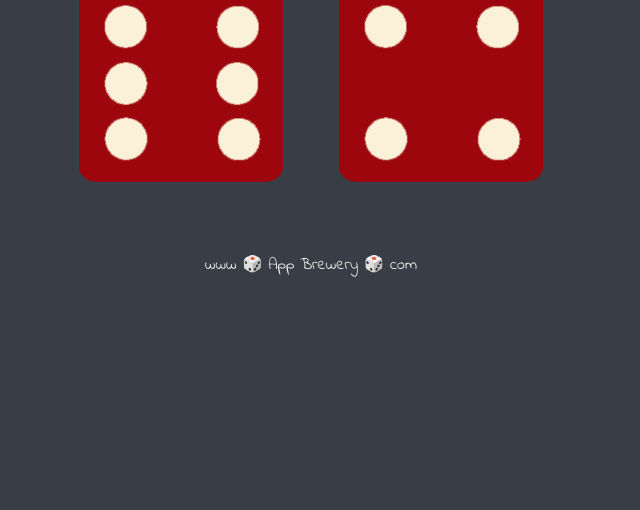
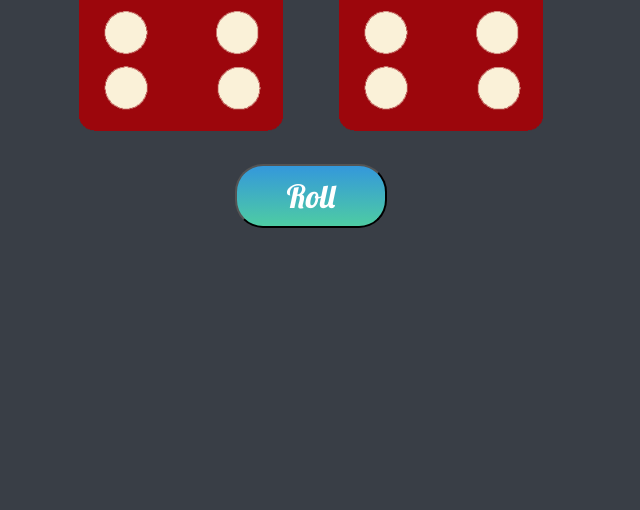
Before and after one commit to doutdes0/Dice-Game, a plain HTML site: page index.html in a window 1280 px wide. Shown: the part 290-800 px from the top of the page, without its empty margins (329-969 px from the left). Drawn offline with Linux system fonts and the light colour scheme.

Commit message:
Button
Added a button which rolls for you, no need to refresh the page

```diff
--- a/index.html
+++ b/index.html
@@ -22,11 +22,10 @@
       </div>
 
     </div>
-
+    <div class="button">
+      <button class="btn" name="button" onclick="roll()">Roll</button>
+    </div>
   <script src="index.js" charset="utf-8"></script>
   </body>
 
-  <footer>
-    www 🎲 App Brewery 🎲 com
-  </footer>
 </html>
--- a/index.js
+++ b/index.js
@@ -1,3 +1,4 @@
+function roll() {
 var n = (Math.floor(Math.random() * 6)) + 1;
 var m = (Math.floor(Math.random() * 6)) + 1;
 var img1 = "images/dice" + n + ".png";
@@ -13,3 +14,4 @@ if (n > m) {
 } else {
   document.querySelector("h1").innerHTML = "🚩 Draw! 🚩";
 }
+}
--- a/styles.css
+++ b/styles.css
@@ -26,16 +26,42 @@ p {
   font-size: 2rem;
   color: #4ECCA3;
   font-family: 'Indie Flower', cursive;
+  margin: 0 0 5%;
 }
 
 img {
   width: 80%;
 }
 
-footer {
-  margin-top: 5%;
-  color: #EEEEEE;
-  text-align: center;
-  font-family: 'Indie Flower', cursive;
+.btn {
+  background: #3498db;
+  background-image: -webkit-linear-gradient(top, #3498db, #4ECCA3);
+  background-image: -moz-linear-gradient(top, #3498db, #4ECCA3);
+  background-image: -ms-linear-gradient(top, #3498db, #4ECCA3);
+  background-image: -o-linear-gradient(top, #3498db, #4ECCA3);
+  background-image: linear-gradient(to bottom, #3498db, #4ECCA3);
+  -webkit-border-radius: 28;
+  -moz-border-radius: 28;
+  border-radius: 28px;
+  font-family: 'Lobster';
+  color: #ffffff;
+  font-size: 2rem;
+  padding: 10px 50px 10px 50px;
+  text-decoration: none;
+}
 
+.btn:hover {
+  background: #4ECCA3;
+  background-image: -webkit-linear-gradient(top, #4ECCA3, #3cb0fd);
+  background-image: -moz-linear-gradient(top, #4ECCA3, #3cb0fd);
+  background-image: -ms-linear-gradient(top, #4ECCA3, #3cb0fd);
+  background-image: -o-linear-gradient(top, #4ECCA3, #3cb0fd);
+  background-image: linear-gradient(to bottom, #4ECCA3, #3cb0fd);
+  text-decoration: none;
 }
+.button {
+  display: flex;
+  align-items: center;
+  justify-content: center;
+  margin-top: 2%;
+}
```
